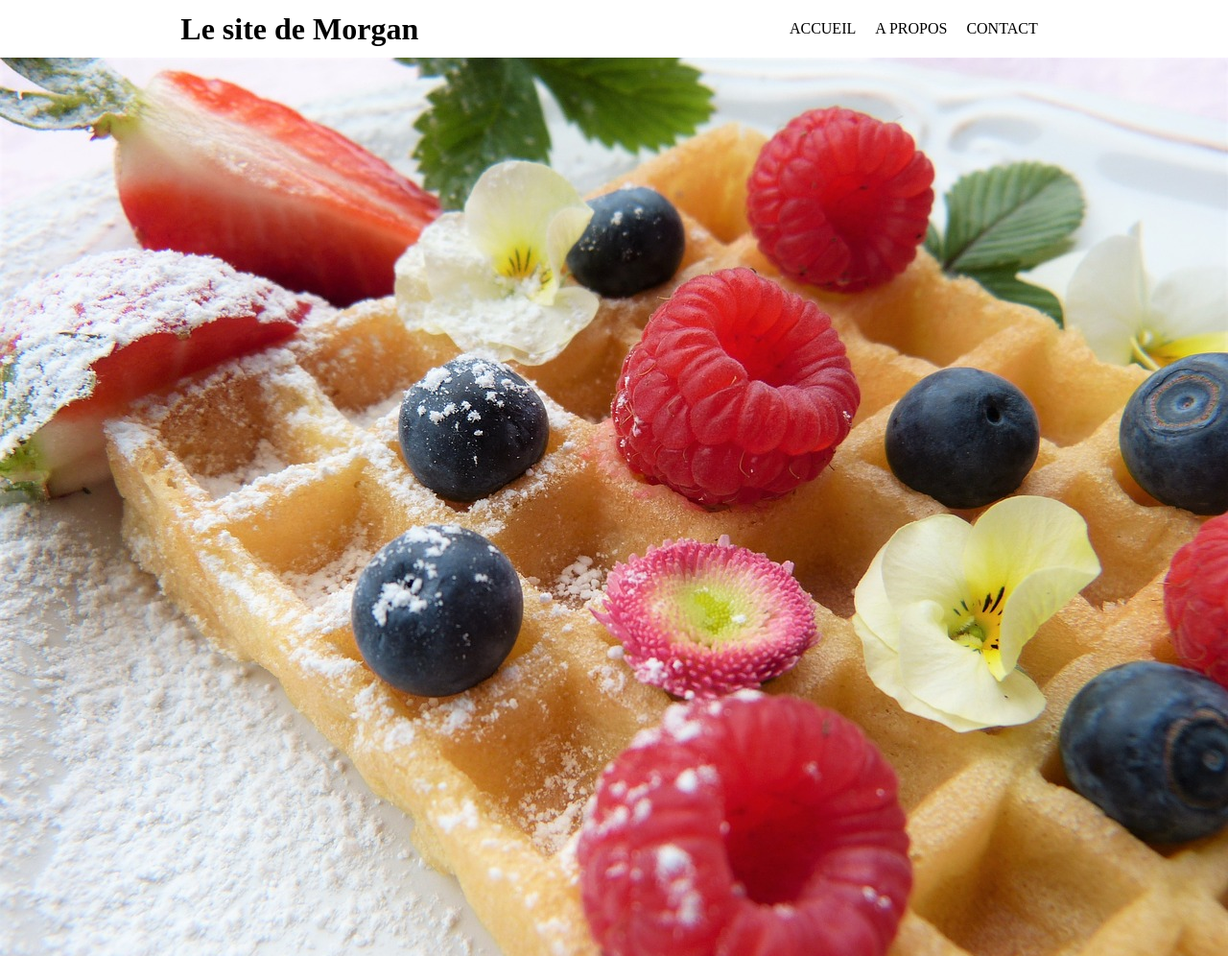
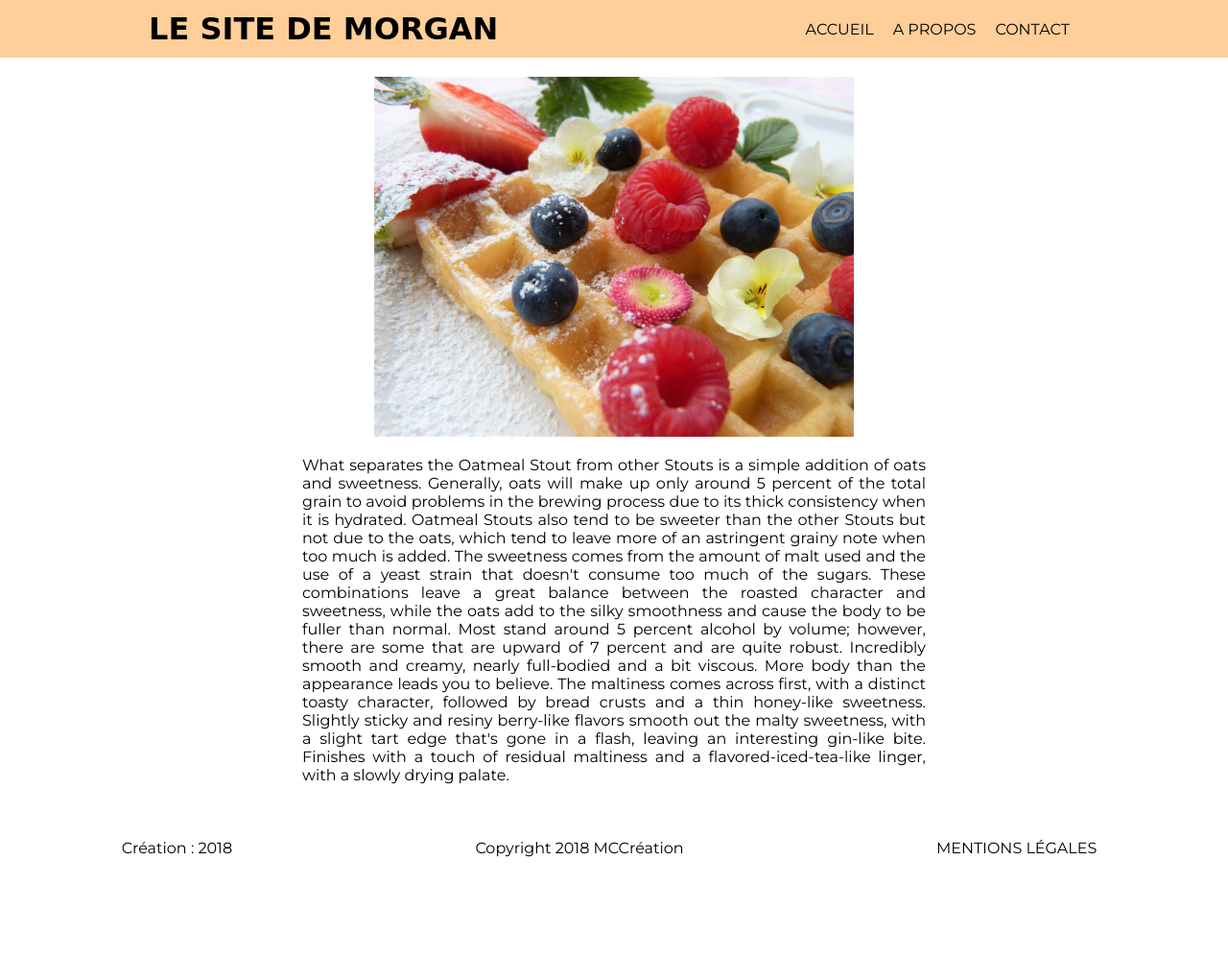
Before and after one commit to leadFormateurITAkademy/htmlStarterKit, a plain HTML site: page index.html in a window 1280 px wide. Shown: the top 996 px of the page at 96% size. After the commit the page ends 913 px from the top, so only its background shows below. Drawn offline with Linux system fonts and the light colour scheme; a web font is replaced by a local one.

Commit message:
Added style for main and fonts for title and content

```diff
--- a/index.html
+++ b/index.html
@@ -5,6 +5,8 @@
     <title>C'est mon super site</title>
 
     <!-- Chargement de nos feuilles de style -->
+    <link href="https://fonts.googleapis.com/css?family=Montserrat" rel="stylesheet">
+    <link href="https://fonts.googleapis.com/css?family=Eagle+Lake" rel="stylesheet">
     <link rel="stylesheet" type="text/css" href="./style.css">
   </head>
   <body class="no-padding-margin">
@@ -21,9 +23,11 @@
         </ul>
       </nav>
     </header>
-    <main>
-      <img src="./waffle.jpg" alt="Image de gaufre" title="Gaufre">
-      <p>What separates the Oatmeal Stout from other Stouts is a simple addition of oats and sweetness. Generally, oats will make up only around 5 percent of the total grain to avoid problems in the brewing process due to its thick consistency when it is hydrated. Oatmeal Stouts also tend to be sweeter than the other Stouts but not due to the oats, which tend to leave more of an astringent grainy note when too much is added. The sweetness comes from the amount of malt used and the use of a yeast strain that doesn't consume too much of the sugars. These combinations leave a great balance between the roasted character and sweetness, while the oats add to the silky smoothness and cause the body to be fuller than normal. Most stand around 5 percent alcohol by volume; however, there are some that are upward of 7 percent and are quite robust.
+    <main class="flex-base flex-center flex-column">
+      <div class="image-container">
+        <img src="./waffle.jpg" alt="Image de gaufre" title="Gaufre">
+      </div>
+      <p class="p-base">What separates the Oatmeal Stout from other Stouts is a simple addition of oats and sweetness. Generally, oats will make up only around 5 percent of the total grain to avoid problems in the brewing process due to its thick consistency when it is hydrated. Oatmeal Stouts also tend to be sweeter than the other Stouts but not due to the oats, which tend to leave more of an astringent grainy note when too much is added. The sweetness comes from the amount of malt used and the use of a yeast strain that doesn't consume too much of the sugars. These combinations leave a great balance between the roasted character and sweetness, while the oats add to the silky smoothness and cause the body to be fuller than normal. Most stand around 5 percent alcohol by volume; however, there are some that are upward of 7 percent and are quite robust.
       Incredibly smooth and creamy, nearly full-bodied and a bit viscous. More body than the appearance leads you to believe. The maltiness comes across first, with a distinct toasty character, followed by bread crusts and a thin honey-like sweetness. Slightly sticky and resiny berry-like flavors smooth out the malty sweetness, with a slight tart edge that's gone in a flash, leaving an interesting gin-like bite. Finishes with a touch of residual maltiness and a flavored-iced-tea-like linger, with a slowly drying palate.</p>
     </main>
     <footer>
--- a/style.css
+++ b/style.css
@@ -1,11 +1,31 @@
+/* Selectors for balises */
+* {
+  font-family: 'Montserrat', sans-serif;
+}
 header {
+  background-color: #FFCE99;
   height: 60px;
 }
 footer {
   height: 60px;
 }
+main {
+  margin-top: 20px;
+  margin-bottom: 20px;
+}
+/* Selectors for classes */
+.image-container {
+  width: 500px;
+}
 .full-height {
   height: 100%;
+}
+.no-padding-margin {
+  margin: 0;
+  padding: 0;
+}
+.list-no-style {
+  list-style: none;
 }
 .flex-base {
   display: flex;
@@ -14,6 +34,22 @@ footer {
 }
 .flex-center {
   align-items: center;
+}
+.flex-column {
+  flex-direction: column;
+}
+.p-base {
+  width: 650px;
+  text-align: justify;
+}
+#logo-title {
+  font-family: 'Eagle Lake', cursive;
+  text-transform: uppercase;
+}
+/* Complex selectors */
+.image-container>img {
+  max-width: 100%;
+  height: auto;
 }
 .menu-buttons>li, .footer-buttons>li, .footer-buttons>li>a {
   padding-left: 10px;
@@ -28,15 +64,6 @@ footer {
   background-color: black;
   color: white;
 }
-
-
 ul.flex-center {
     width: 300px;
 }
-.no-padding-margin {
-  margin: 0;
-  padding: 0;
-}
-.list-no-style {
-  list-style: none;
-}
```
